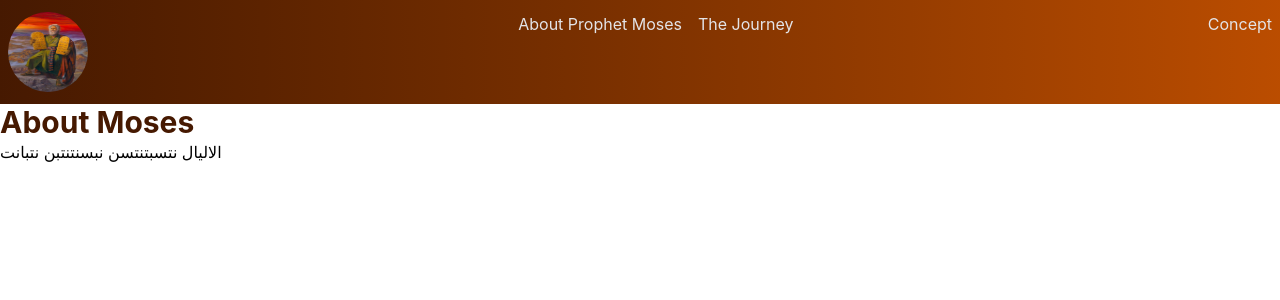
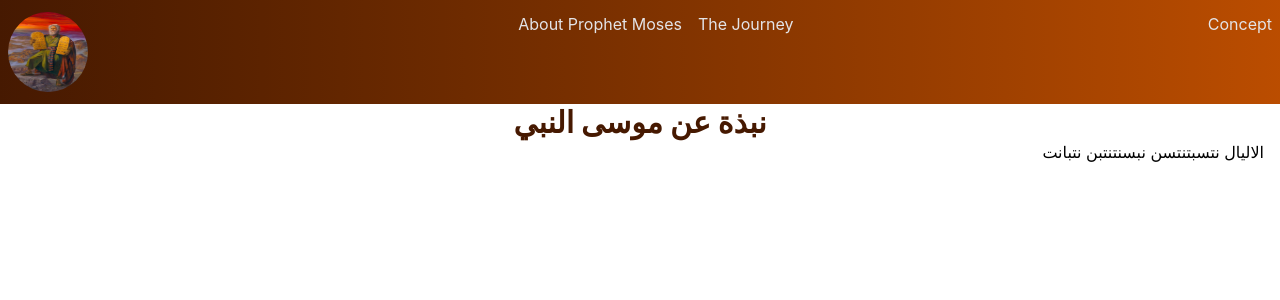
Before and after one commit to journey-of-faith/journey-of-faith.github.io, a React (Vite) app: page /aboutmoses in a window 1280 px wide. Shown: the top 300 px of the page. Built offline with nearby package versions, Linux system fonts and the light colour scheme.

Commit message:
create profilemodal

```diff
--- /dev/null
+++ b/src/components/ProfileModal.jsx
@@ -0,0 +1,13 @@
+export default function ProfileModal({isOpen, onClose, button}){
+    if (!isOpen)return null;
+    const content = {
+        1:{
+            title: "First Stop",
+            text:"Content for button 1",
+        }
+
+    }
+    return(
+        <div></div>
+    )
+}
--- a/src/layout/TopNavBar.jsx
+++ b/src/layout/TopNavBar.jsx
@@ -12,7 +12,7 @@ export default function TopNavBar() {
                 <Link to="journey">The Journey</Link>
             </div>
             <div>
-                <Link>Concept</Link>
+                <Link to="concept">Concept</Link>
             </div>
 
         </nav>
--- a/src/pages/AboutMoses.jsx
+++ b/src/pages/AboutMoses.jsx
@@ -1,9 +1,11 @@
 import PageTitle from "../components/atoms/PageTitle"
-export default function AboutMoses(){
-    return(
+export default function AboutMoses() {
+    return (
         <div>
-            <PageTitle title="About Moses"/>
-            <div>الاليال نتسبتنتسن نبسنتنتبن نتبانت</div>
+            <div className="flex justify-center ">
+                <PageTitle title="نبذة عن موسى النبي" />
+            </div>
+            <div className="flex justify-end mr-4">الاليال نتسبتنتسن نبسنتنتبن نتبانت</div>
         </div>
     )
 }
--- /dev/null
+++ b/src/pages/Concept.jsx
@@ -0,0 +1,12 @@
+import PageTitle from "../components/atoms/PageTitle";
+export default function Concept() {
+    return (
+        <div>
+            <div className="flex justify-center ">
+                <PageTitle title="الهدف" />
+            </div>
+
+            <div className="flex justify-end mr-4">يستهدف سن اعدادي</div>
+        </div>
+    )
+}
--- a/src/pages/index.jsx
+++ b/src/pages/index.jsx
@@ -1,12 +1,13 @@
 import Journey from "./Journey";
 import AboutMoses from "./AboutMoses";
+import Concept from "./Concept";
 import { Routes, Route } from "react-router";
 export default function Pages() {
     return (
         <Routes>
             <Route path='journey' element={<Journey/>}/>
             <Route path='aboutmoses' element={<AboutMoses/>} />
-
+            <Route path='concept' element={<Concept/>}/>
         </Routes>
     )
 }
```
Also changed, not shown: 1 other file (tests, documents, lock files or other folders).
